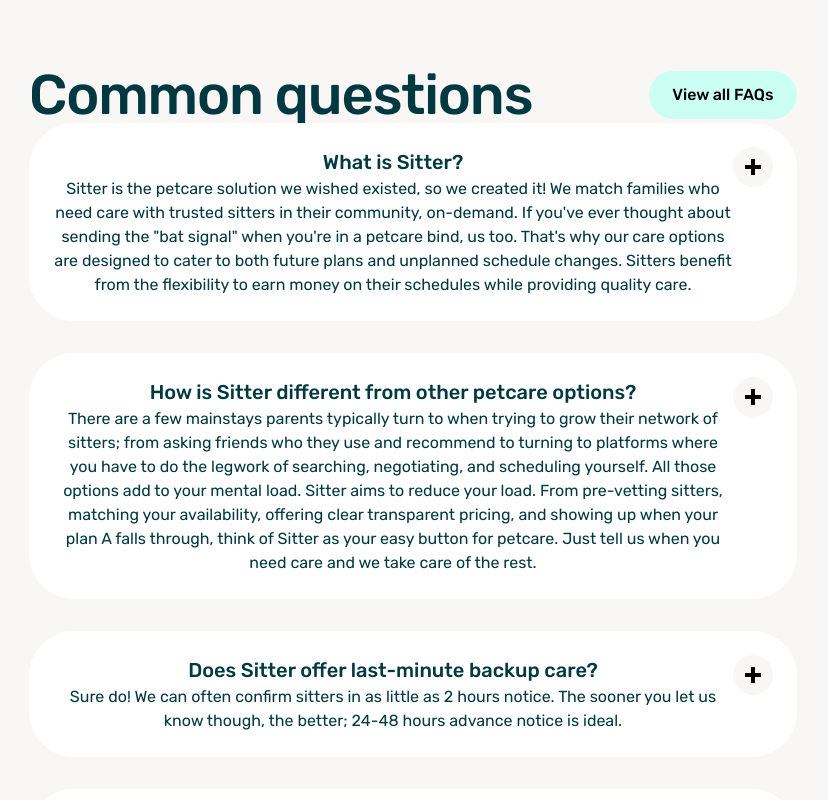
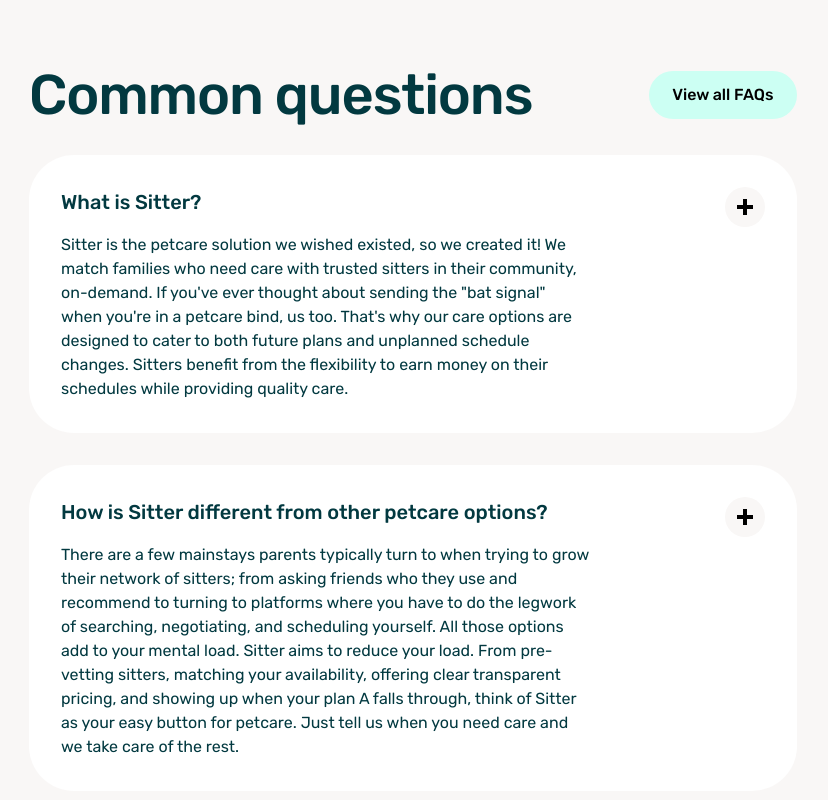
Before and after one commit to samsonc89/otter-replica, a React (Vite) app: page / in a window 1280 px wide. Shown: the part 3820-4620 px from the top of the page, without its empty margins (227-1055 px from the left). Built offline with nearby package versions, Linux system fonts and the light colour scheme.

Commit message:
Adjust spacing for cards

```diff
--- a/src/containers/Questions/questions.css
+++ b/src/containers/Questions/questions.css
@@ -17,18 +17,27 @@
   display: flex;
   flex-direction: column;
   gap: 2rem;
+  margin-top: 2rem;
 }
 .question-card {
-  padding: 1.5rem;
+  padding: 2rem;
   border-radius: 45px;
   display: flex;
   justify-content: space-between;
   background-color: var(--light-asset-bg-color);
 }
 
+.question-card-content * {
+  text-align: start;
+}
+.question-card-content {
+  width: 75%;
+}
+
 .question-title {
   font-size: 1.25rem;
   font-weight: 500;
+  margin-bottom: 1rem;
 }
 
 .expand-card-btn {
```
